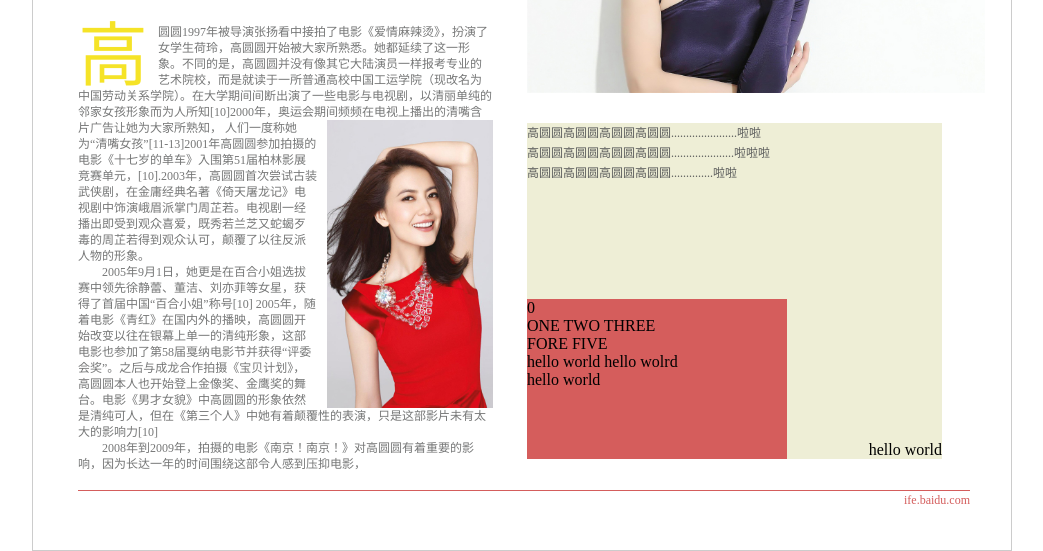
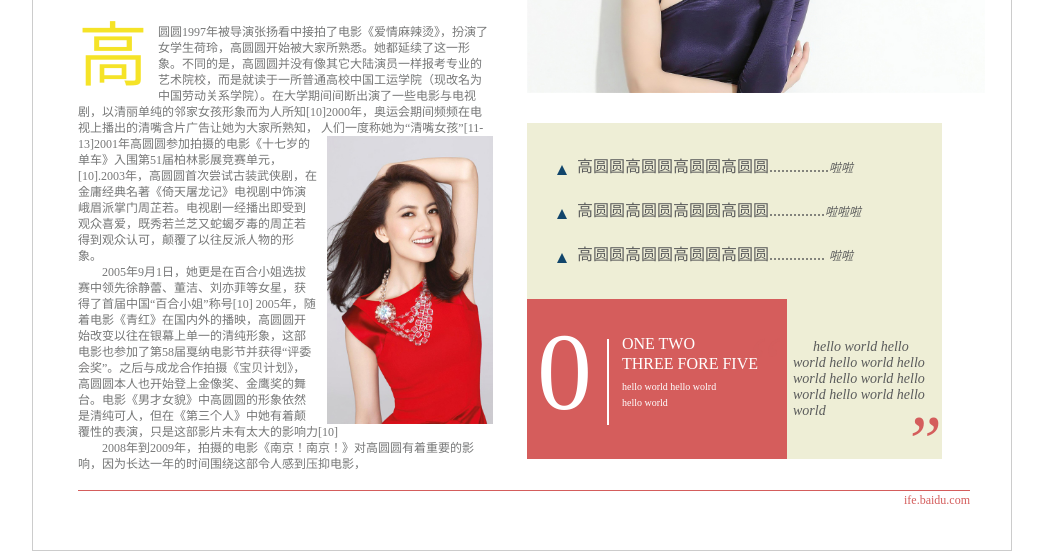
Before and after one commit to BaiduGo3/task01, a plain HTML site: page task01_006/lgc.html in a window 1280 px wide. Shown: the part 835-1386 px from the top of the page, without its empty margins (118-1161 px from the left). Drawn offline with Linux system fonts and the light colour scheme.

Commit message:
Task06 completed

```diff
--- a/task01_006/css/style_lgc.css
+++ b/task01_006/css/style_lgc.css
@@ -244,7 +244,7 @@ article .pic{
 .main-text span{
 	margin-top: 25px;
     margin-right: 10px;
-    margin-bottom: 10px;
+    margin-bottom: 30px;
 	font-size: 70px;
 	color: #f5e327;
 	font-family: "Microsoft Yahei";
@@ -286,16 +286,95 @@ article .pic{
 	right: 0px;
 }
 
+.important{
+	color: #5a5b5b;
+	font-family: "宋体";
+	position: relative;
+	top: 30px;
+	left: 30px;
+}
+
+.important p{
+	margin-top: 20px;
+	font-size: 16px;
+}
+
 .triangle{
-	line-height: 20px;
+	width: 0px;
+	height: 0px;
+	border-left: 5px solid transparent;
+	border-right: 5px solid transparent;
+	border-bottom: 10px solid #11456b;
+	text-align: left;
+	margin-right: 10px;
+	position: relative;
+	top: -10px;
+
+}
+
+.important span:last-child{
 	font-size: 12px;
 	color: #5a5b5b;
-	font-family: "宋体";
+	font-style: italic;
+	text-align: right;
+}
+
+.text-note-dec1 span:first-child{
+	font-size: 110px;
+	color: #ffffff;
+	position: absolute;
+	top: 10px;
+	left: 10px;
+}
+
+.text-note-dec1 #interval{
+	height: 86px;
+	border-left: 2px solid #ffffff;
+	position: absolute;
+	left: 80px;
+	top: 40px;
+}
+
+.text-note-dec1 div{
+	margin-left: 95px;
+	margin-top: 35px;
+	color: white;
 	line-height: 20px;
 }
 
-.triangle p:first-letter{
+.text-note-dec1 p:last-child{
+	font-size: 10px;
+	margin-top: 5px;
+	line-height: 16px;
+}
 
+.text-note-dec2 p{
+	margin-left: 266px;
+	margin-bottom: 40px;
+	font-size: 14px;
+	color: #5a5b5b;
+	font-family: "黑体";
+	font-style: italic;
+	line-height: 16px;
+}
+
+.text-note-dec2 span{
+	font-size: 72px;
+	color: #d45d5c;
+}
+
+.text-note-dec2 span:first-child{
+	text-indent: -50px;
+	position: relative;
+	float: left;
+	top: 15px;
+	margin-right: 20px;
+}
+
+.text-note-dec2 span:last-child{
+	position: relative;
+	float: right;
+	top: 30px;
 }
 
 footer{
--- a/task01_006/lgc.html
+++ b/task01_006/lgc.html
@@ -81,22 +81,26 @@
 				<div class="right-bottom">
 					<img src="image/gyy2.jpg">
 					<div class="text-note">
-						<div class="triangle">
-							<p>高圆圆高圆圆高圆圆高圆圆......................<span>啦啦</span></p>
-							<p>高圆圆高圆圆高圆圆高圆圆.....................<span>啦啦啦</span></p>
-							<p>高圆圆高圆圆高圆圆高圆圆..............<span>啦啦</span></p>
+						<div class="important">
+							<p><span class="triangle"></span>高圆圆高圆圆高圆圆高圆圆...............<span>啦啦</span>
+							</p>
+							<p><span class="triangle"></span>高圆圆高圆圆高圆圆高圆圆..............<span>啦啦啦</span>
+							</p>
+							<p><span class="triangle"></span>高圆圆高圆圆高圆圆高圆圆..............
+							<span>啦啦</span>
+							</p>
 						</div>
 						<div class="text-note-dec1">
 							<span>0</span>
-							<span></span>
+							<span id="interval"></span>
 							<div >
-								<p>ONE TWO THREE <br />FORE FIVE</p>
+								<p>ONE TWO <br /> THREE FORE FIVE</p>
 								<p>hello world hello wolrd <br /> hello world</p>
 							</div>
 						</div>
 						<div class="text-note-dec2">
 							<p>
-								hello world
+								 <span>“</span>hello world hello world hello world hello world hello world hello world hello world hello world <span>”</span>
 							</p>
 						</div>
 					</div>
```
